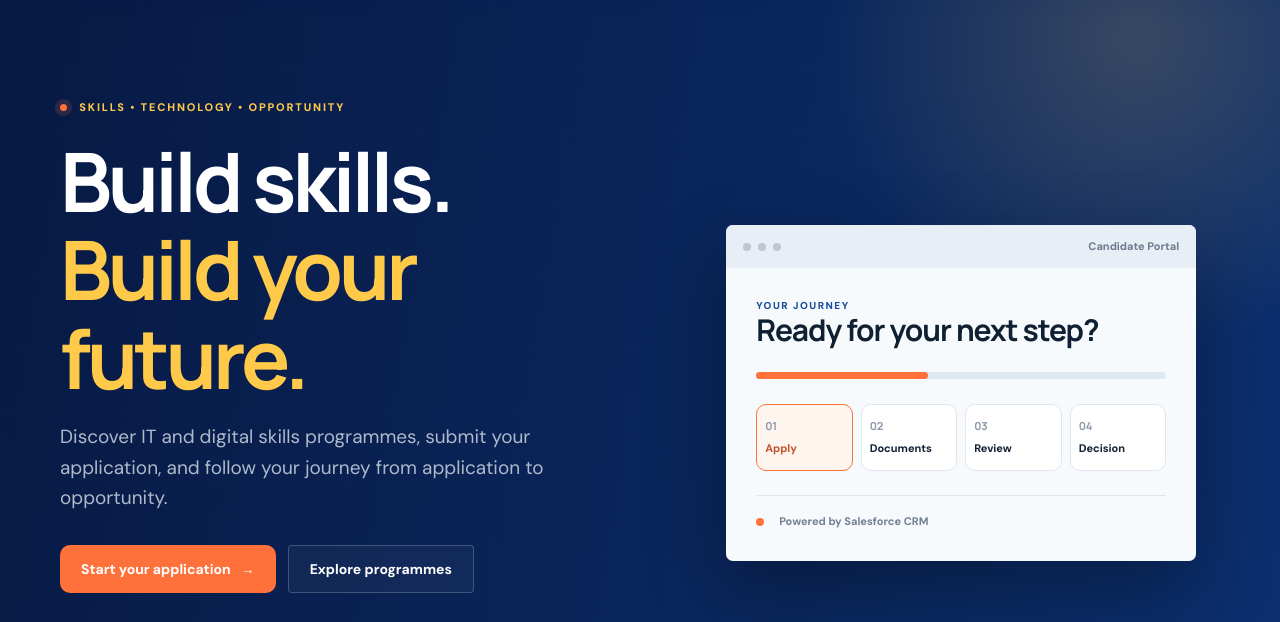
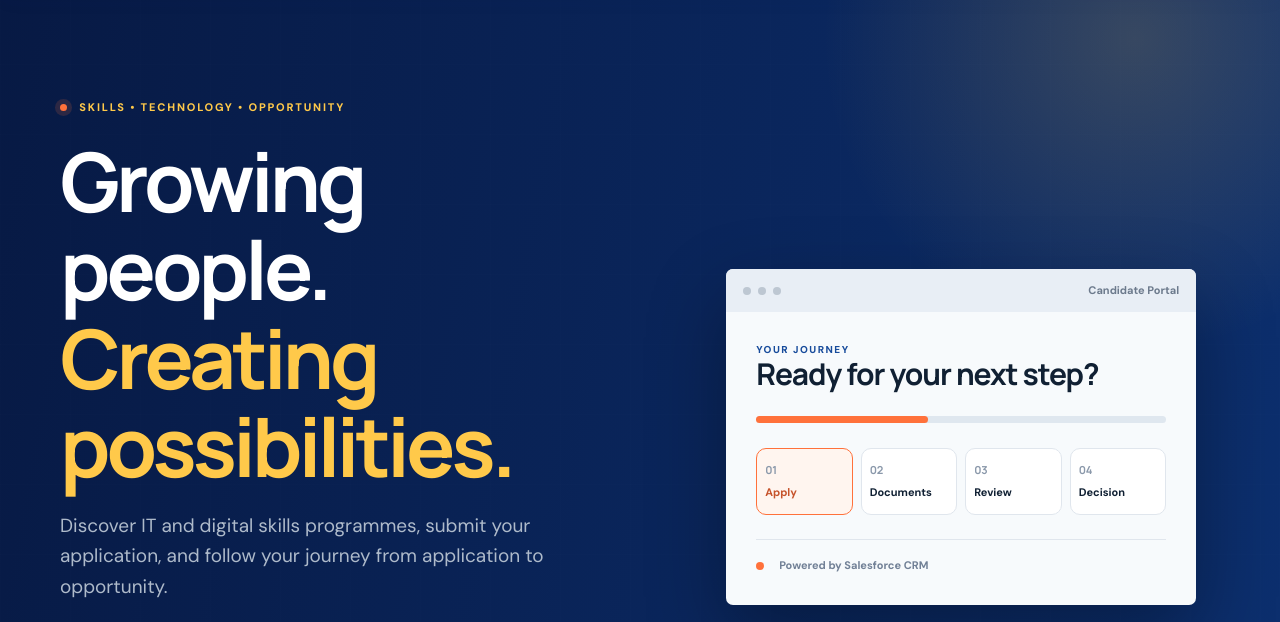
Before and after one commit to kabelogopane/Mfanageza-Trading-Projects-CRM-Solution, a plain HTML site: page index.html in a window 1280 px wide. Shown: the part 117-739 px from the top of the page. Drawn offline with Linux system fonts and the light colour scheme.

Commit message:
Match candidate portal hero message to Mfanageza brand

```diff
--- a/index.html
+++ b/index.html
@@ -21,7 +21,7 @@
 
   <main>
     <section id="home" class="hero"><div class="hero-grid container">
-      <div class="hero-copy-wrap"><div class="eyebrow"><span class="pulse"></span> Skills • Technology • Opportunity</div><h1>Build skills.<br><span>Build your future.</span></h1><p class="hero-copy">Discover IT and digital skills programmes, submit your application, and follow your journey from application to opportunity.</p><div class="hero-actions"><a class="button primary" data-salesforce-link href="#">Start your application <span>→</span></a><a class="button ghost" href="#programmes">Explore programmes</a></div><div class="hero-points"><span>✓ Simple online application</span><span>✓ Secure candidate portal</span><span>✓ Application reference</span></div></div>
+      <div class="hero-copy-wrap"><div class="eyebrow"><span class="pulse"></span> Skills • Technology • Opportunity</div><h1>Growing people.<br><span>Creating possibilities.</span></h1><p class="hero-copy">Discover IT and digital skills programmes, submit your application, and follow your journey from application to opportunity.</p><div class="hero-actions"><a class="button primary" data-salesforce-link href="#">Start your application <span>→</span></a><a class="button ghost" href="#programmes">Explore programmes</a></div><div class="hero-points"><span>✓ Simple online application</span><span>✓ Secure candidate portal</span><span>✓ Application reference</span></div></div>
       <div class="hero-panel" aria-label="Candidate portal preview"><div class="panel-glow"></div><div class="portal-window"><div class="window-top"><span></span><span></span><span></span><b>Candidate Portal</b></div><div class="window-body"><div class="mini-label">YOUR JOURNEY</div><h2>Ready for your next step?</h2><div class="progress-track"><i></i></div><div class="journey-mini"><div class="mini-step active"><strong>01</strong><span>Apply</span></div><div class="mini-step"><strong>02</strong><span>Documents</span></div><div class="mini-step"><strong>03</strong><span>Review</span></div><div class="mini-step"><strong>04</strong><span>Decision</span></div></div><div class="portal-status"><span class="status-dot"></span><span>Powered by Salesforce CRM</span></div></div></div></div>
     </div><div class="hero-grid-lines" aria-hidden="true"></div></section>
 
```
